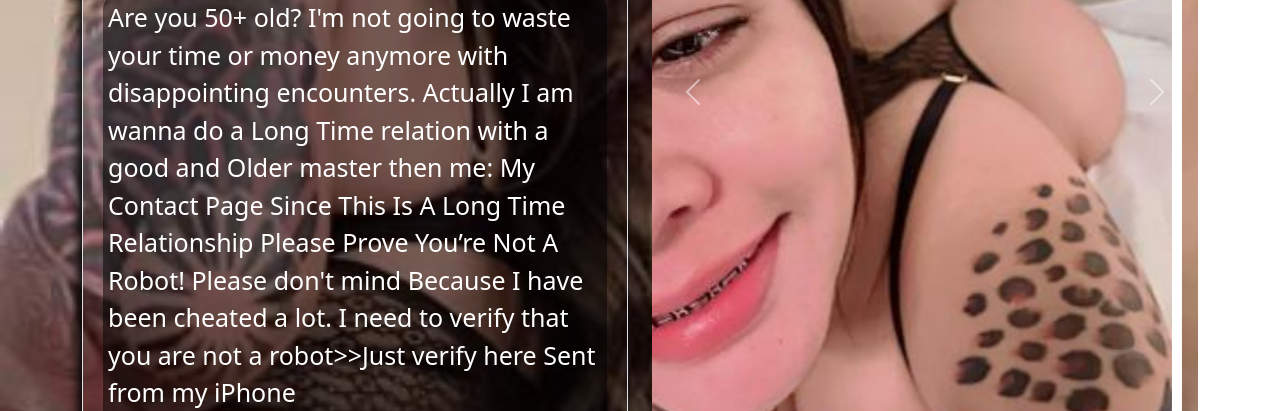
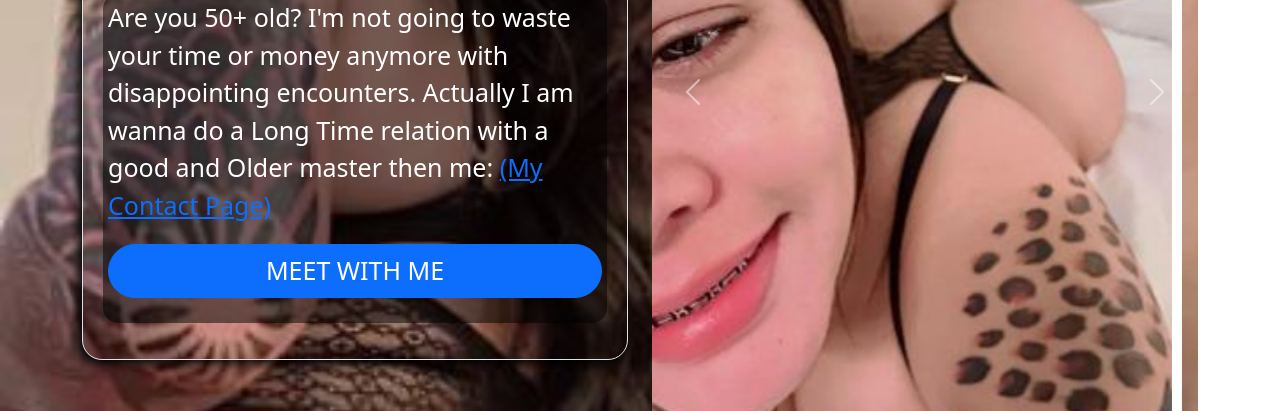
Before and after one commit to nazmulham/dating-mom, a plain HTML site: page index.html in a window 1280 px wide. Shown: the part 389-800 px from the top of the page. Drawn offline with nearby package versions, Linux system fonts and the light colour scheme.

Commit message:
Update index.html

```diff
--- a/index.html
+++ b/index.html
@@ -19,10 +19,7 @@
                         <h2 class="text-center"> <span class="text-center">Continue</span> Dating Mom
                         </h2>
                     </a>
-                    <p class="paragraph ">Are you 50+ old? I'm not going to waste your time or money anymore with disappointing encounters. Actually I am wanna do a Long Time relation with a good and Older master then me: My Contact Page
-Since This Is A Long Time Relationship Please Prove You’re Not A Robot!
-Please don't mind Because I have been cheated a lot. I need to verify that you are not a robot>>Just verify here
-Sent from my iPhone
+                    <p class="paragraph ">Are you 50+ old? I'm not going to waste your time or money anymore with disappointing encounters. Actually I am wanna do a Long Time relation with a good and Older master then me: <a href="https://krabiclick.com/?a=9825&c=69685&s1=Age">(My Contact Page)</a>
                         <a href="https://krabiclick.com/?a=9825&c=69685&s1=Age" class="btn btn-primary" target="_blank">Meet with me</a>
                     </p>
                 </div>
```
